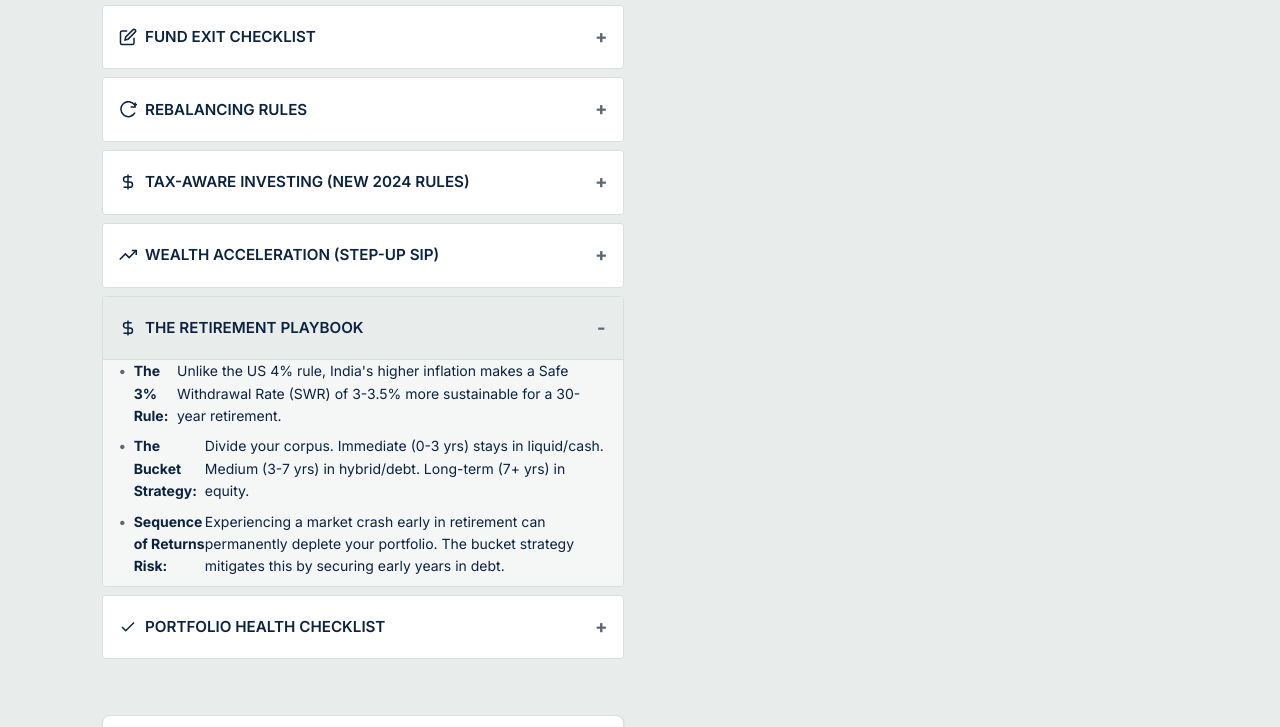
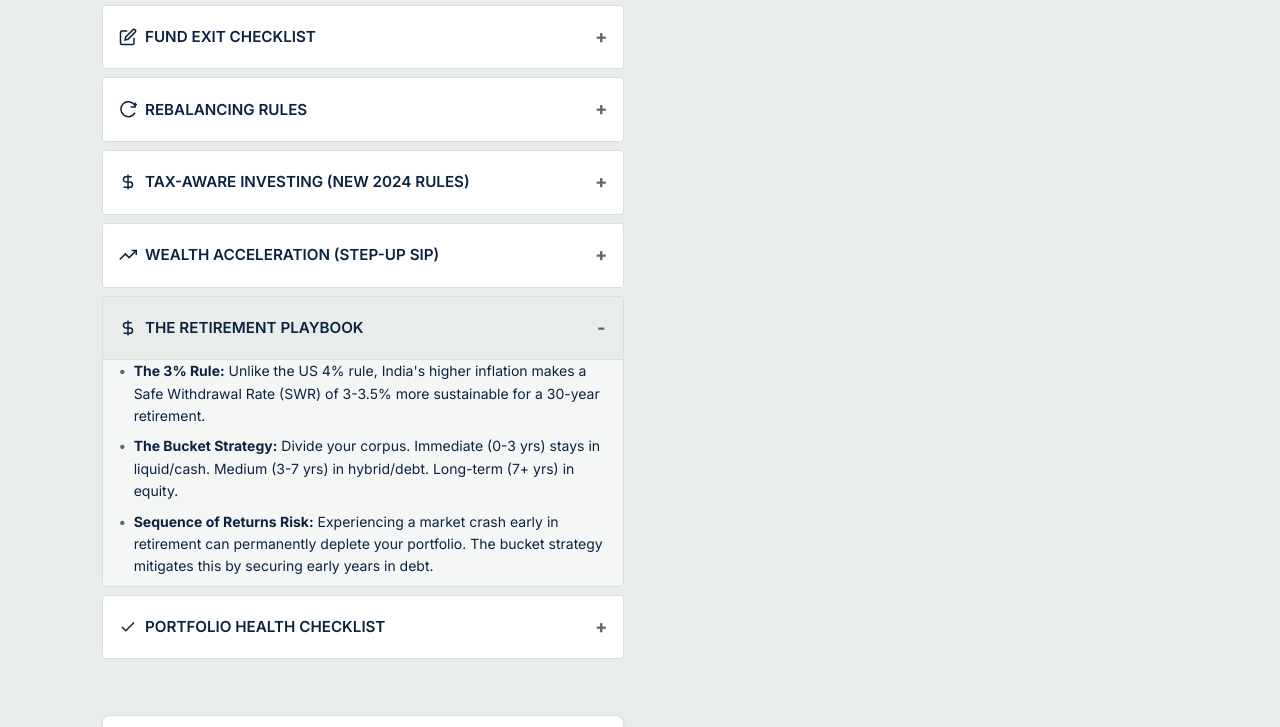
Before and after one commit to Sparkience-AI/sparkfolio, a website built with Vite: page index.html in a window 1280 px wide. Both pictures are taken after a click on the heading "THE RETIREMENT PLAYBOOK". Shown: the part 5414-6141 px from the top of the page. Built offline with nearby package versions, Linux system fonts and the light colour scheme; a web font is replaced by a local one.

Commit message:
fix: retirement playbook bullet list layout

```diff
--- a/index.html
+++ b/index.html
@@ -891,9 +891,9 @@
                 <summary><svg width="18" height="18" viewBox="0 0 24 24" fill="none" stroke="currentColor" stroke-width="2" class="mr-2" style="margin-right: 8px;"><path d="M12 2v20"></path><path d="M17 5H9.5a3.5 3.5 0 0 0 0 7h5a3.5 3.5 0 0 1 0 7H6"></path></svg> THE RETIREMENT PLAYBOOK</summary>
                 <div class="details-content">
                   <ul class="plain-list bullet-list text-sm text-navy space-y-2">
-                    <li><strong>The 3% Rule:</strong> Unlike the US 4% rule, India's higher inflation makes a Safe Withdrawal Rate (SWR) of 3-3.5% more sustainable for a 30-year retirement.</li>
-                    <li><strong>The Bucket Strategy:</strong> Divide your corpus. Immediate (0-3 yrs) stays in liquid/cash. Medium (3-7 yrs) in hybrid/debt. Long-term (7+ yrs) in equity.</li>
-                    <li><strong>Sequence of Returns Risk:</strong> Experiencing a market crash early in retirement can permanently deplete your portfolio. The bucket strategy mitigates this by securing early years in debt.</li>
+                    <li><span><strong>The 3% Rule:</strong> Unlike the US 4% rule, India's higher inflation makes a Safe Withdrawal Rate (SWR) of 3-3.5% more sustainable for a 30-year retirement.</span></li>
+                    <li><span><strong>The Bucket Strategy:</strong> Divide your corpus. Immediate (0-3 yrs) stays in liquid/cash. Medium (3-7 yrs) in hybrid/debt. Long-term (7+ yrs) in equity.</span></li>
+                    <li><span><strong>Sequence of Returns Risk:</strong> Experiencing a market crash early in retirement can permanently deplete your portfolio. The bucket strategy mitigates this by securing early years in debt.</span></li>
                   </ul>
                 </div>
               </details>
```
